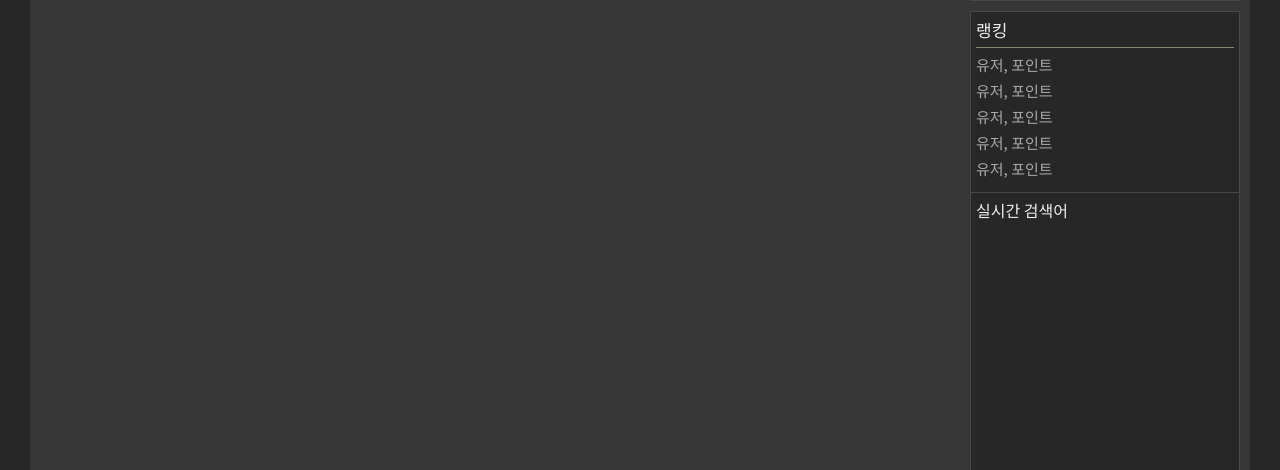
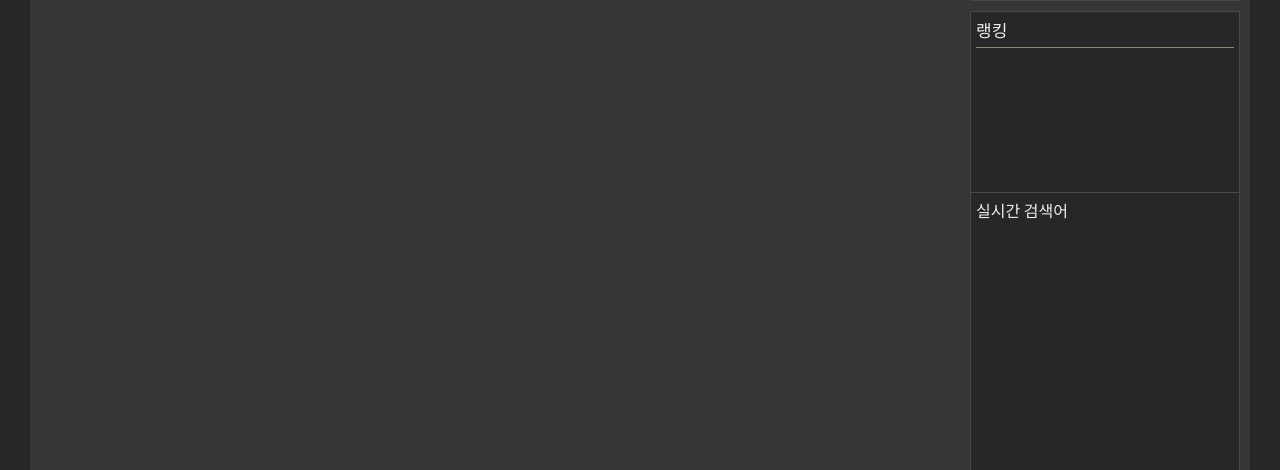
Before and after one commit to mosebuho/FMD, a Django app: page /board/community/write/ in a window 1280 px wide. Shown: the part 631-1101 px from the top of the page. Run offline with Django 4.2, Linux system fonts and the light colour scheme; parts of the project's set-up code (start-up, migrations or seed data) failed here and were passed over; some libraries are stand-ins or nearby versions.

Commit message:
홈 랭킹 생성 & 게시글 글자수 제한

```diff
--- a/static/home.css
+++ b/static/home.css
@@ -245,7 +245,7 @@ section#community .content {
     display: flex;
     flex-direction: row;
     justify-content: space-between;
-    margin-top:10px;
+    margin-top: 10px;
 }
 
 section#community .content div {
@@ -461,6 +461,13 @@ section#side2 dd {
 
 section#side2 li {
     margin-top: 5px;
+    display:flex;
+    flex-direction: row;
+    justify-content: space-between;
+}
+
+section#side2 li span {
+    font-size:13px;
 }
 
 section#side2 div {
--- a/templates/board/community_list.html
+++ b/templates/board/community_list.html
@@ -7,12 +7,12 @@
     <div class="body">
         <div class="content">
             {% for list in commu_hot_list %}
-            <p><a href="{% url 'board:community_detail' list.pk%}">{{ list.title}}</a></p>
+            <p><a href="{% url 'board:community_detail' list.pk%}">{{ list.title|truncatechars:35}}</a></p>
             {% endfor %}
         </div>
         <div class="content">
             {% for list in commu_hot_list2 %}
-            <p><a href="{% url 'board:community_detail' list.pk%}">{{ list.title}}</a></p>
+            <p><a href="{% url 'board:community_detail' list.pk%}">{{ list.title|truncatechars:35}}</a></p>
             {% endfor %}
         </div>
     </div>
@@ -43,7 +43,7 @@
                 <td>{{ list.name }}</td>
                 <td id="title">
                     <a href="{% url 'board:community_detail' list.pk %}" target="_self" style="text-decoration: none">
-                        {{ list.title }}
+                        {{ list.title|truncatechars:50 }}
                     </a>
                 </td>
                 <td>{{ list.writer }}</td>
--- a/templates/home/home.html
+++ b/templates/home/home.html
@@ -159,7 +159,7 @@
                         <span>자유</span>
                         <ul>
                             {% for list in commu_list_free %}
-                            <li><a href="{% url 'board:community_detail' list.id %}">{{list.title}}</a></li>
+                            <li><a href="{% url 'board:community_detail' list.id %}">{{list.title|truncatechars:40}}</a></li>
                             {% endfor %}
                         </ul>
                     </div>
@@ -167,7 +167,7 @@
                         <span>정보</span>
                         <ul>
                             {% for list in commu_list_info %}
-                            <li><a href="{% url 'board:community_detail' list.id %}">{{list.title}}</a></li>
+                            <li><a href="{% url 'board:community_detail' list.id %}">{{list.title|truncatechars:40}}</a></li>
                             {% endfor %}
                         </ul>
                     </div>
@@ -263,11 +263,9 @@
                 <dl>
                     <dt>랭킹</dt>
                     <dd>
-                        <li>유저, 포인트</li>
-                        <li>유저, 포인트</li>
-                        <li>유저, 포인트</li>
-                        <li>유저, 포인트</li>
-                        <li>유저, 포인트</li>
+                        {% for user in ranking %}
+                        <li>{{user.name}}<span>{{user.point}}포인트</span></li>
+                        {% endfor %}
                     </dd>
                 </dl>
                 <div>
```
Also changed, not shown: FMD/views.py (+5 -2 lines).
